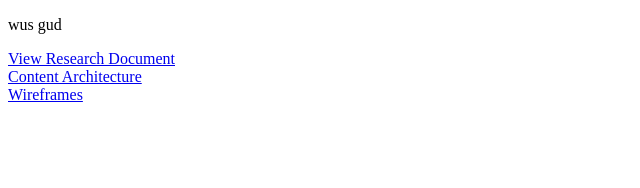
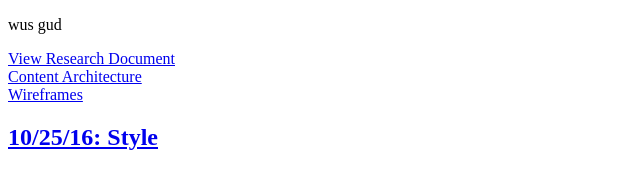
Before and after one commit to KentStateWeb/fall2016-team-8, a plain HTML site: page index.html in a window 1280 px wide. Shown: the whole page, without its empty margins (0-640 px from the left). Drawn offline with Linux system fonts and the light colour scheme.

Commit message:
added style tile link

```diff
--- a/index.html
+++ b/index.html
@@ -9,5 +9,6 @@
     <a href="research/research.pdf">View Research Document</a></br>
     <a href="https://drive.google.com/drive/folders/0B4npwmFQxlf_YXU2eGdBMGstVG8">Content Architecture</a></br>
     <a href="https://drive.google.com/drive/folders/0B4npwmFQxlf_dGFrWkRIZzVkdGs">Wireframes</a></br>
+    <h2><a href="style/aroma_style mockup.pdf">10/25/16: Style</h2>
   </body>
 </html>
```
